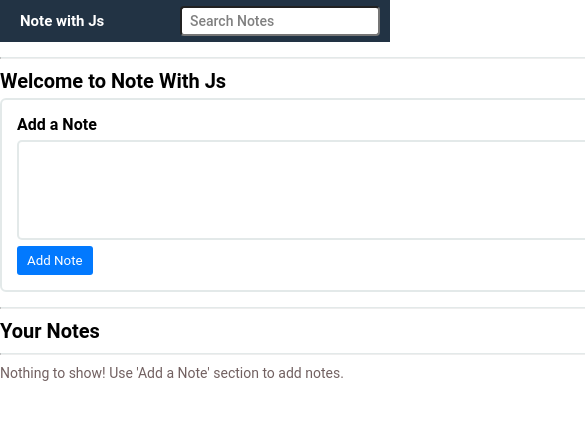
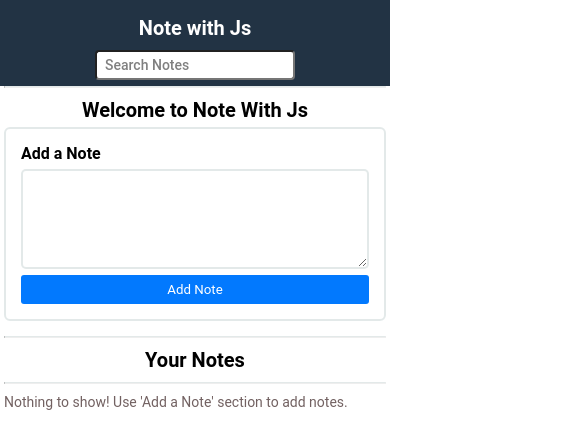
Before and after one commit to aniloli42/noteswithjs, a plain HTML site: page index.html in a window 390 px wide. Shown: the top 448 px of the page, 585 px wide, since content can reach past the window. Drawn offline with Linux system fonts and the light colour scheme.

Commit message:
Update style.css

```diff
--- a/style.css
+++ b/style.css
@@ -26,10 +26,7 @@
 
 /* Header > TitleDiv */
 .header .titleDiv {
-  display: flex;
   color: #fff;
-  justify-content: space-around;
-  align-items: center;
 }
 
 /* Header > TitleDiv > H1 */
@@ -37,12 +34,6 @@
   font-size: 15px;
   color: #fff;
   margin: 0px 20px;
-}
-
-/* Header > TitleDiv > p */
-.header .titleDiv p {
-  font-size: 14px;
-  font-weight: bold;
 }
 
 /* Header > searchDiv */
@@ -186,3 +177,50 @@ hr {
   color: #fff;
   border-radius: 3px;
 }
+
+@media (max-width: 960px) {
+  /* Container > addSection > addSectionTitle h2*/
+  .container .addSection .addSectionTitle h2 {
+    text-align: center;
+  }
+  .container {
+    width: 98%;
+    margin: 0px auto;
+  }
+
+  .header .titleDiv h1 {
+    font-size: 20px;
+    padding: 10px 0px;
+  }
+
+  .container .showNoteSection .showNoteField {
+    grid-template-areas: "auto auto";
+  }
+
+  /* Container > showNotesSection > showNoteTitle > ... */
+  .container .showNoteSection .showNoteTitle p {
+    text-align: center;
+  }
+
+  /* Container > addSection > addSectionInputDiv > form > button */
+  .container .addSection .addSectionInputDiv form button {
+    width: 100%;
+  }
+}
+
+@media (max-width: 426px) {
+  .header {
+    flex-direction: column;
+  }
+  .container .showNoteSection .showNoteField {
+    grid-template-areas: "auto";
+  }
+
+  /* Header > searchDiv */
+  .header .searchDiv {
+    margin: 0px;
+  }
+  .header .titleDiv h1 {
+    margin: 0;
+  }
+}
```
